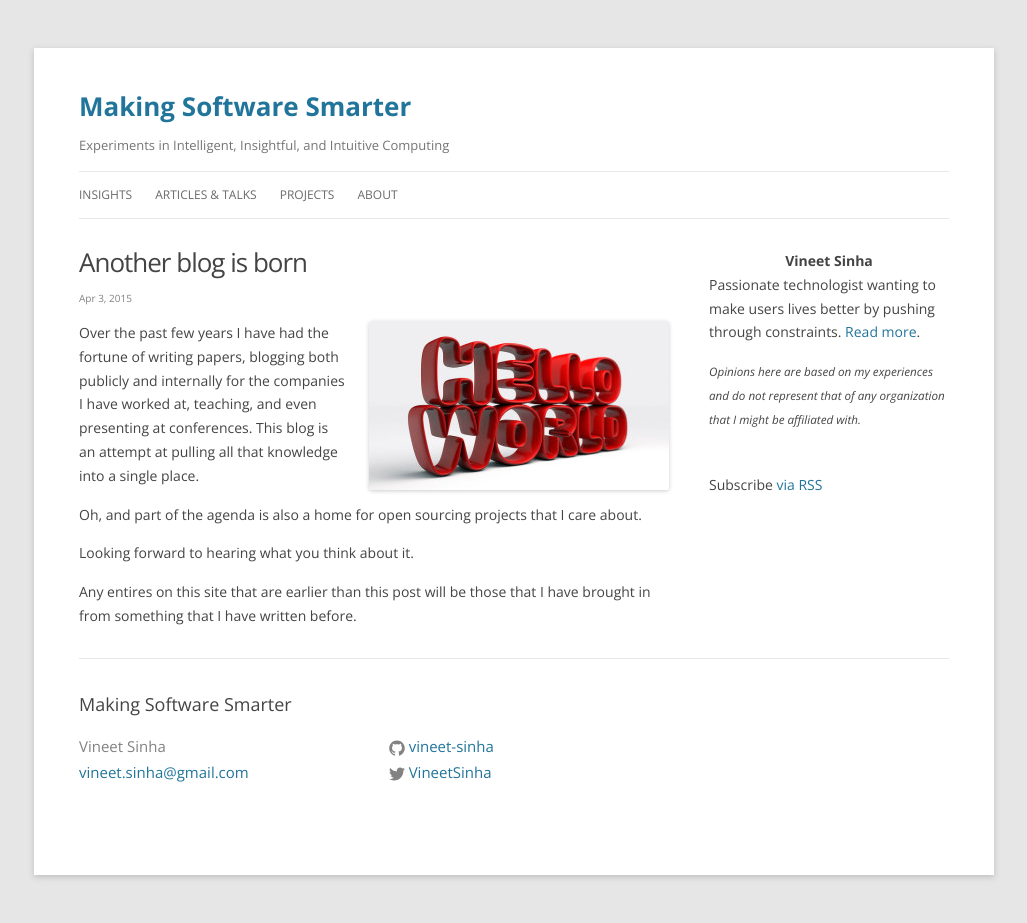
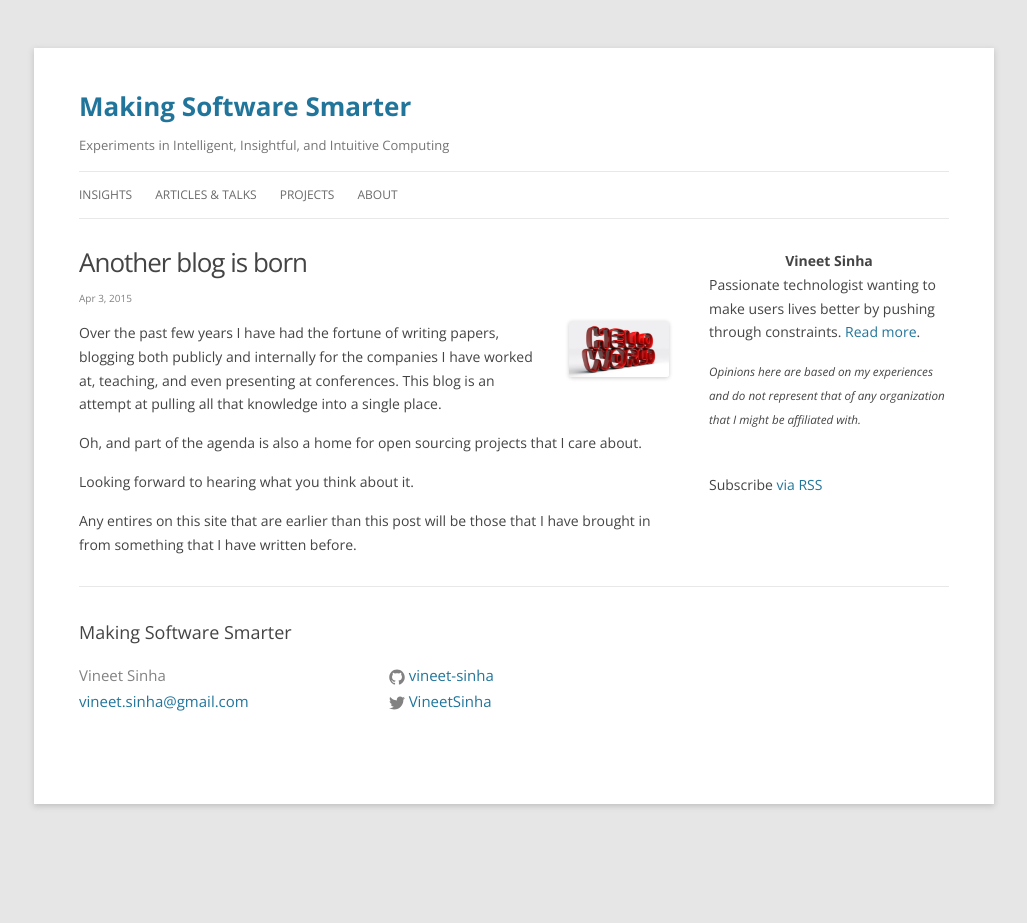
Before and after one commit to i3labs/i3labs.github.io, a Jekyll site: the page built from _posts/2015-04-03-another-blog-is-born.md, in a window 1280 px wide. Shown: the whole page, without its empty margins (126-1153 px from the left). Built offline with Jekyll 4.4.1, drawn with Linux system fonts in a browser that asks for light colours; after the commit the page ends 900 px from its top, so only the background shows below that.

```diff
--- a/_posts/2015-04-03-another-blog-is-born.md
+++ b/_posts/2015-04-03-another-blog-is-born.md
@@ -2,9 +2,9 @@
 layout: post
 title:  "Another blog is born"
 date:   2015-04-03 00:00:00 -0500
-categories: about
+categories: About
 ---
-<img src="/assets/uploads/2015/04/hello_world_medium-300x169.jpg" alt="hello_world_medium" width="300" height="169" style="margin:0px 0 5px 24px; border-radius: 3px; box-shadow: 0 1px 4px rgba(0, 0, 0, 0.2); float:right" />
+<img src="/assets/uploads/2015/04/hello_world_medium-300x169.jpg" alt="hello_world_medium" width="100"/>
 Over the past few years I have had the fortune of writing papers, blogging both publicly and internally for the companies I have worked at, teaching, and even presenting at conferences. This blog is an attempt at pulling all that knowledge into a single place.
 
 Oh, and part of the agenda is also a home for open sourcing projects that I care about.
```
Also changed, not shown: _posts/2015-06-09-architexa-goes-open-source.md (+2 -2 lines).
